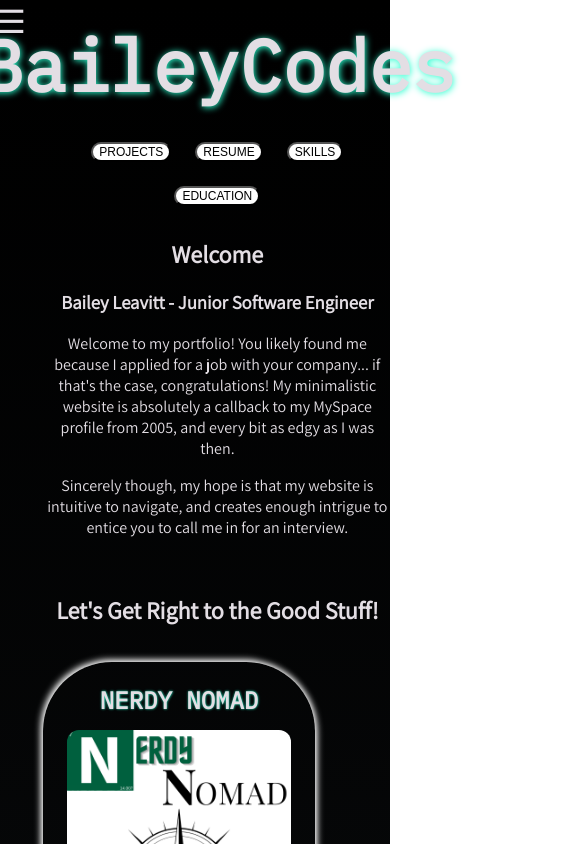
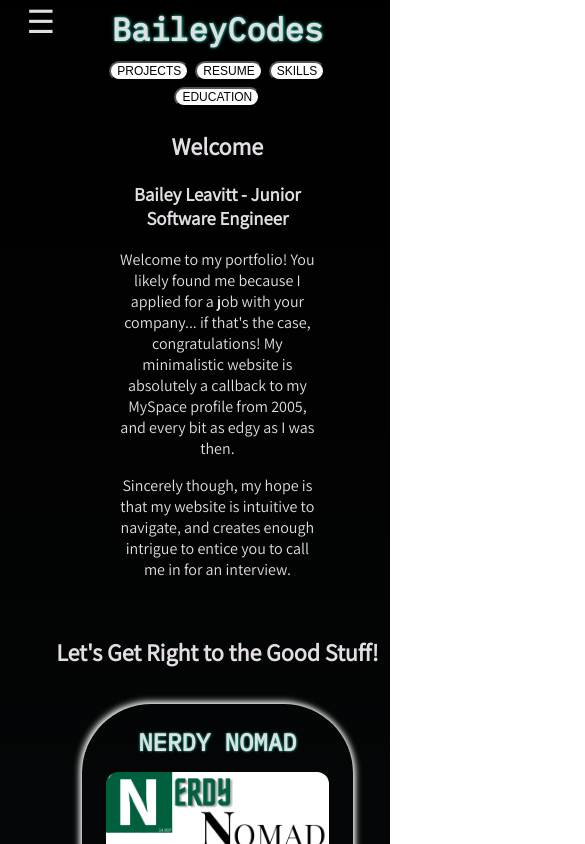
Before and after one commit to baileyjean/portfolio, a React (Create React App) app: page / in a window 390 px wide. Shown: the top 844 px of the page, 585 px wide, since content can reach past the window. Built offline with nearby package versions, Linux system fonts and the light colour scheme.

Commit message:
More mobile optimization. Skills and project cards now closer to what they should be

```diff
--- a/src/pages/Home.js
+++ b/src/pages/Home.js
@@ -126,11 +126,11 @@ const Home = (props) => {
         <li>Leadership</li>
         <li>Experimental Design</li>
         <br />
-        <span>
-          <button onClick={() => eduRef.current.scrollIntoView({behavior: 'smooth'})}>&#8595;</button>
-          <button style={{fontSize: '12px'}} onClick={() => topRef.current.scrollIntoView({behavior: 'smooth'})}>Jump to the Top</button>
-        </span>
       </div>
+      <span>
+        <button onClick={() => eduRef.current.scrollIntoView({behavior: 'smooth'})}>&#8595;</button>
+        <button style={{fontSize: '12px'}} onClick={() => topRef.current.scrollIntoView({behavior: 'smooth'})}>Jump to the Top</button>
+      </span>
       <div ref={eduRef} className="education">
         <h2>Education</h2>
         <h3>Software Engineering Certification</h3>
--- a/src/styles/App.css
+++ b/src/styles/App.css
@@ -314,9 +314,26 @@ button:hover {
   html, body {
     margin: 0px;
     padding: 0px;
-    width: 100%;
+    width: auto;
     height: auto;
     font-family: 'Assistant', sans-serif;
+  }
+
+  button {
+    cursor: pointer;
+    background-color: white;
+    margin: .25em;
+    color: black;
+    border-radius: 25px;
+    font-family: 'Encode Sans SC', sans-serif;
+  }
+
+  button:hover {
+    cursor: pointer;
+    color: white;
+    background-color: rgba(0, 0, 0, 0.233);
+    font-weight: bolder;
+    box-shadow: .12em .12em 7px #2affd1;
   }
 }
 
@@ -339,7 +356,27 @@ button:hover {
     align-items: center;
     margin: 0 1em 1em 0;
     padding: 0;
-    width: 90%;
+    width: 75vw;
+  }
+
+  .intro {
+    width: 70%;
+  }
+
+  .pages h1 {
+    font-family: 'IBM Plex Mono', monospace;
+    font-size: 32px;
+    text-shadow: .01em .01em .1em #2affd1;
+    padding: 0;
+    margin: .25em 0 .25em 0;
+  }
+
+  .pages h1:hover {
+    font-family: 'IBM Plex Mono', monospace;
+    font-size: 28px;
+    text-shadow: 0em 1em .069em #2affd1;
+    margin: .5em 0 .75em 0;
+    cursor: none;
   }
 }
 
@@ -352,6 +389,7 @@ button:hover {
     flex-direction: column;
     justify-content: center;
     align-content: center;
+    align-items: center;
   }
 
   .project-card {
@@ -369,6 +407,8 @@ button:hover {
     display: flex;
     flex-direction: column;
     align-items: center;
+    justify-content: center;
+    align-self: center;
     margin: 0 0 1em 0;
     padding: 1em;
     width: 70%;
@@ -384,3 +424,25 @@ button:hover {
     margin: .5em .5em .5em .5em;
   }
 }
+
+/**************************************************************************************************************************************************/
+/******************************************************************** MOBILE: Skills **************************************************************/
+/**************************************************************************************************************************************************/
+@media screen and (max-width: 500px) {
+  .skills {
+    display: flex;
+    flex-direction: column;
+    justify-content: center;
+    text-align: left;
+  }
+
+  .skills li {
+    list-style-type: none;
+    text-align: left;
+    margin-left: 4em;
+  }
+
+  .skills button {
+    align-self: center;
+  }
+}
```
